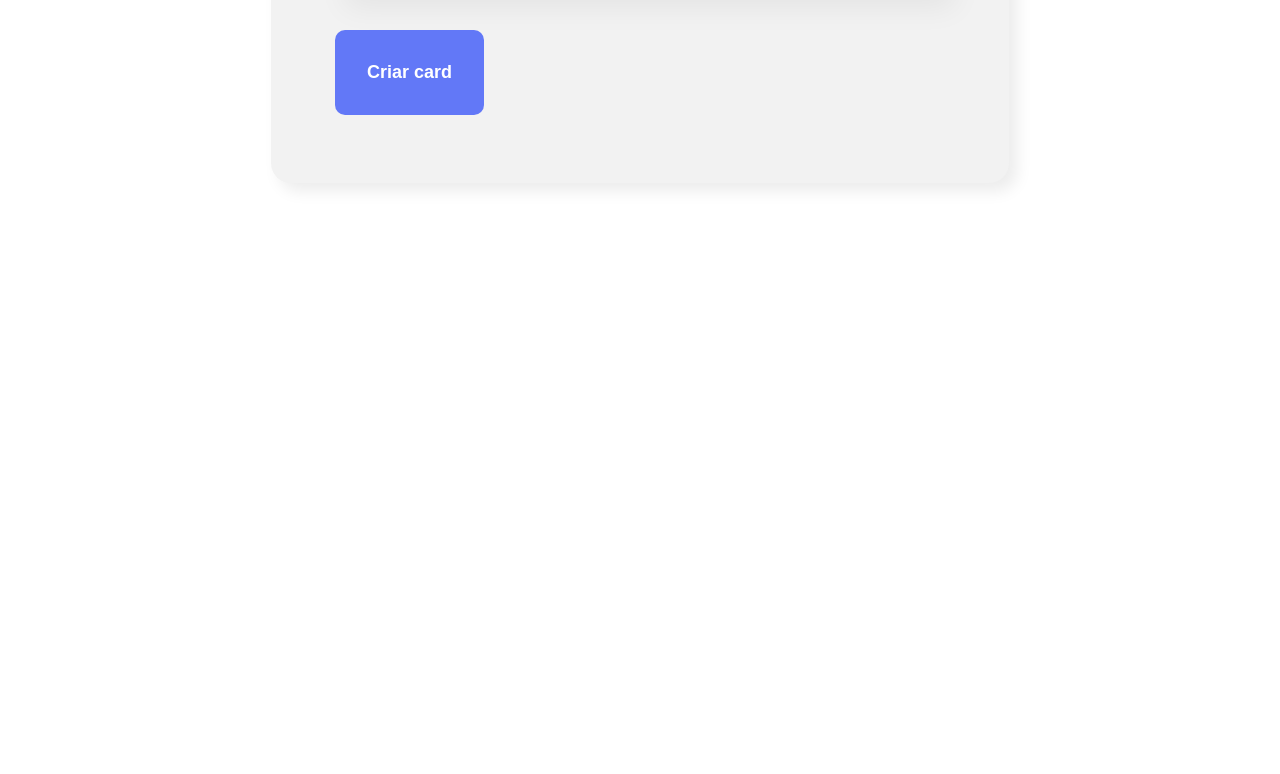
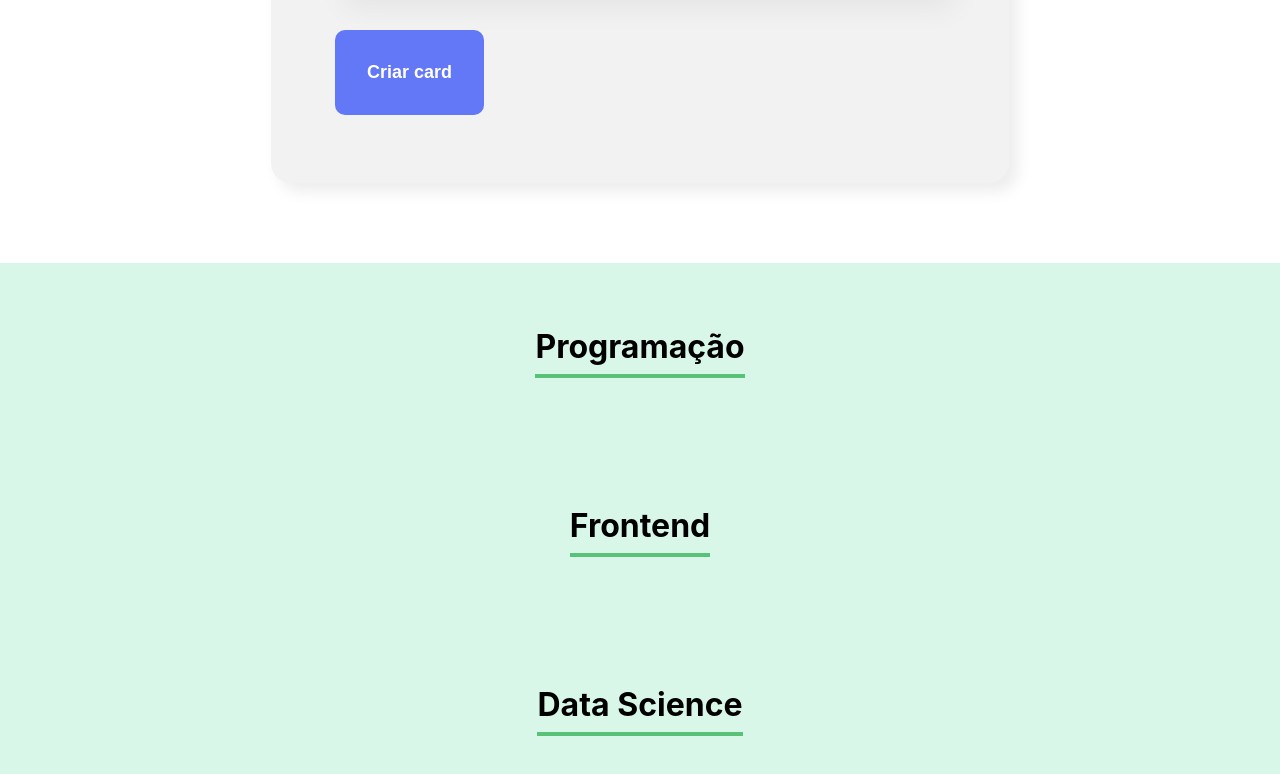
Before and after one commit to Grazziano/Organo, a React (Create React App) app: page / in a window 1280 px wide. Shown: the part 1214-1988 px from the top of the page. Before the commit the page ends 1477 px from the top, so only its background shows below. Built offline with nearby package versions, Linux system fonts and the light colour scheme; the HTML template or start-up script is replaced by a standard one.

Commit message:
Creating the team component

```diff
--- a/src/App.js
+++ b/src/App.js
@@ -1,6 +1,7 @@
 import { useState } from 'react';
 import Banner from './components/Banner/Banner';
 import Form from './components/Form';
+import Team from './components/Team';
 
 function App() {
   const [collaborators, setCollaborators] = useState([]);
@@ -18,6 +19,9 @@
           addCollaborators(collaborator)
         }
       />
+      <Team name="Programação" />
+      <Team name="Frontend" />
+      <Team name="Data Science" />
     </div>
   );
 }
--- /dev/null
+++ b/src/components/Team/Team.css
@@ -0,0 +1,12 @@
+.team {
+  text-align: center;
+  padding: 32px;
+  background-color: #d9f7e9;
+}
+
+.team h3 {
+  font-size: 32px;
+  border-bottom: 4px solid #57c278;
+  display: inline-block;
+  padding-bottom: 8px;
+}
--- /dev/null
+++ b/src/components/Team/index.js
@@ -0,0 +1,12 @@
+import React from 'react';
+import './Team.css';
+
+function Team(props) {
+  return (
+    <section className="team">
+      <h3>{props.name}</h3>
+    </section>
+  );
+}
+
+export default Team;
```
